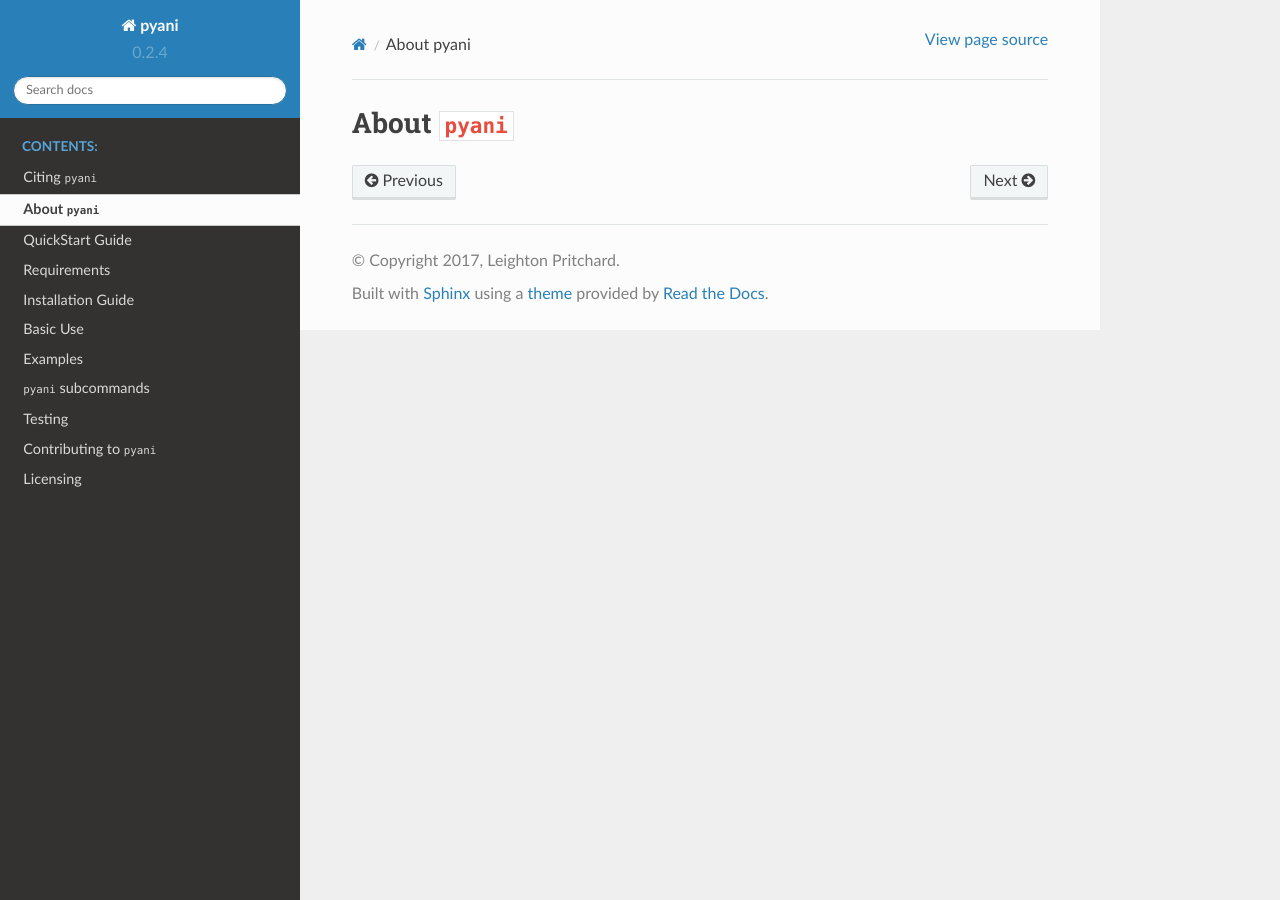
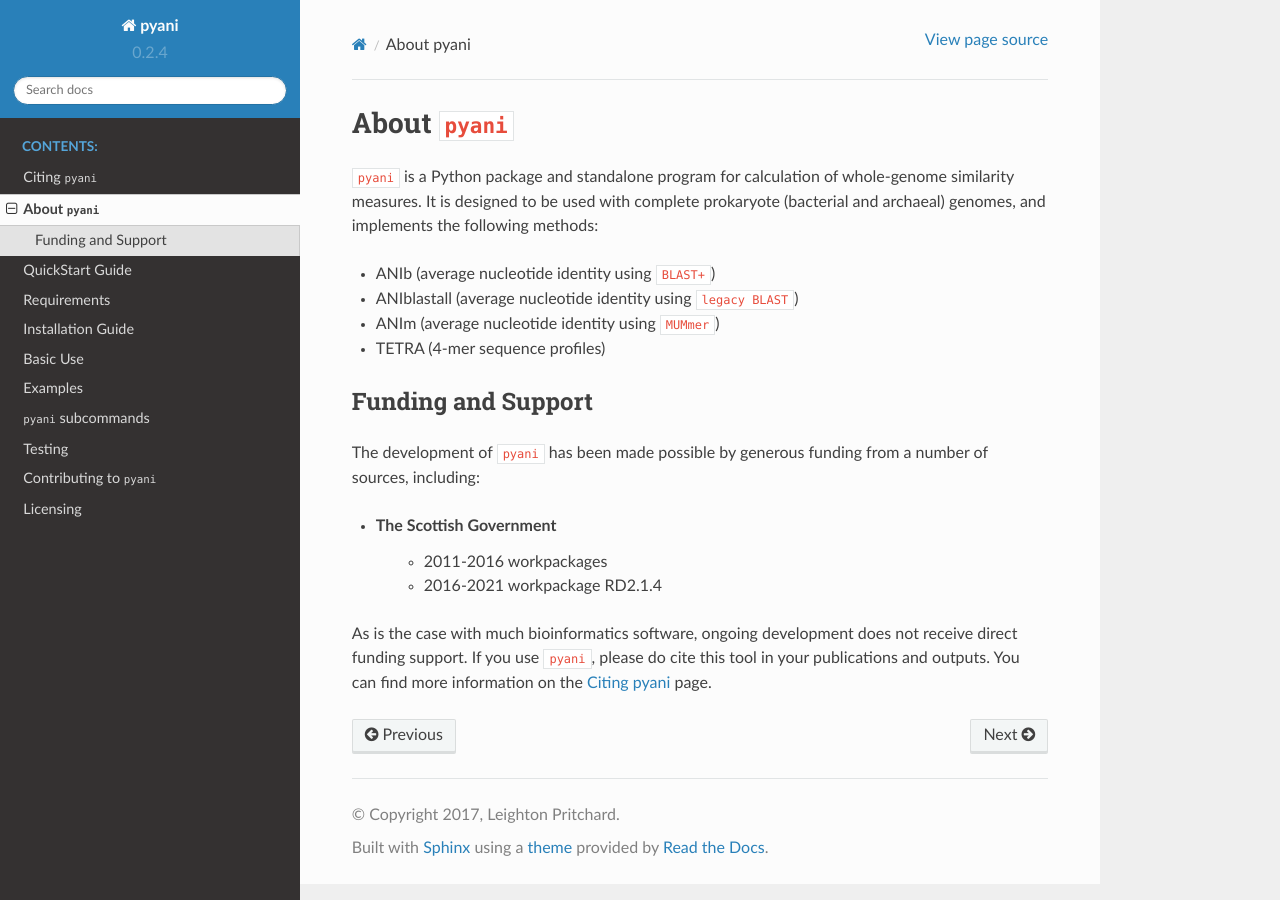
Before and after one commit to widdowquinn/pyani, a Sphinx documentation site: the page built from docs/about.rst, in a window 1280 px wide. Built offline with Sphinx 7.4.7 and the Read the Docs theme 2.0.0, drawn with Linux system fonts in a browser that asks for light colours.

Commit message:
update RTD docs and add doc8 to developer requirements

```diff
--- a/docs/about.rst
+++ b/docs/about.rst
@@ -3,3 +3,22 @@
 ===============
 About ``pyani``
 ===============
+
+``pyani`` is a Python package and standalone program for calculation of whole-genome similarity measures. It is designed to be used with complete prokaryote (bacterial and archaeal) genomes, and implements the following methods:
+
+- ANIb (average nucleotide identity using ``BLAST+``)
+- ANIblastall (average nucleotide identity using ``legacy BLAST``)
+- ANIm (average nucleotide identity using ``MUMmer``)
+- TETRA (4-mer sequence profiles)
+
+-------------------
+Funding and Support
+-------------------
+
+The development of ``pyani`` has been made possible by generous funding from a number of sources, including:
+
+- The Scottish Government
+    - 2011-2016 workpackages
+    - 2016-2021 workpackage RD2.1.4
+
+As is the case with much bioinformatics software, ongoing development does not receive direct funding support. If you use ``pyani``, please do cite this tool in your publications and outputs. You can find more information on the :ref:`pyani-citations` page.
--- a/docs/contributing.rst
+++ b/docs/contributing.rst
@@ -16,7 +16,9 @@ If you find a bug, or an error in the code or documentation, please report this
 Contributing code or documentation
 ----------------------------------
 
-We gratefully accept code contributions, if you would like to fix a bug, improve documentation, or extend ``pyani``. To make everyone's lives easier in this process, we ask that you please follow the guidelines below:
+We gratefully accept code and other contributions. A list of contributors can be found via the `Github contributors`_ link.
+
+You are welcome to help develop ``pyani``, fix a bug, improve documentation, or contribute in any other way. To make everyone's lives easier in this process, we ask that you please follow the guidelines for developers below:
 
 
 :::::::::::::::::::::::::::::::::
--- a/requirements-dev.txt
+++ b/requirements-dev.txt
@@ -1,5 +1,6 @@
 bandit
 black
+doc8
 flake8
 jinja2
 pylint
```
Also changed, not shown: other parts of docs/contributing.rst (+1 -0 lines).
